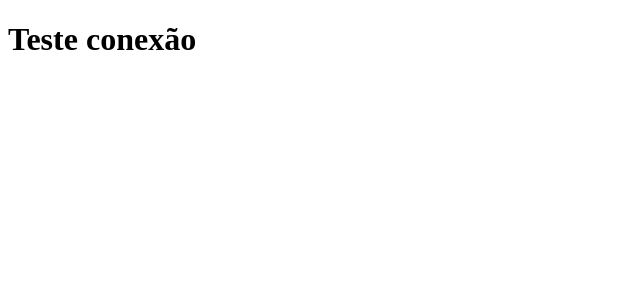
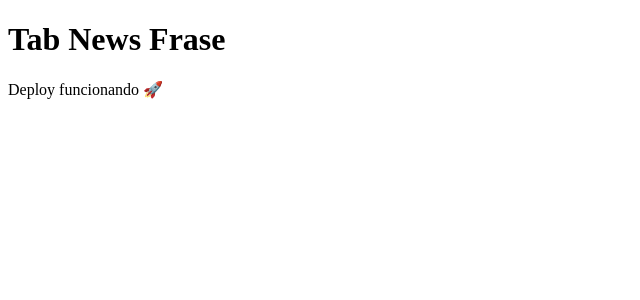
Before and after one commit to RichardVes/tab-news-frase, a Next.js app: page / in a window 1280 px wide. Shown: the top 300 px of the page, without its empty margins (0-640 px from the left). Built offline with nearby package versions, Linux system fonts and the light colour scheme.

Commit message:
Adiciona página inicial

```diff
--- a/pages/index.js
+++ b/pages/index.js
@@ -1,5 +1,8 @@
-function Home() {
-    return <h1>Teste conexão</h1>
+export default function Home() {
+  return (
+    <div>
+      <h1>Tab News Frase</h1>
+      <p>Deploy funcionando 🚀</p>
+    </div>
+  );
 }
-
-export default Home;
```
